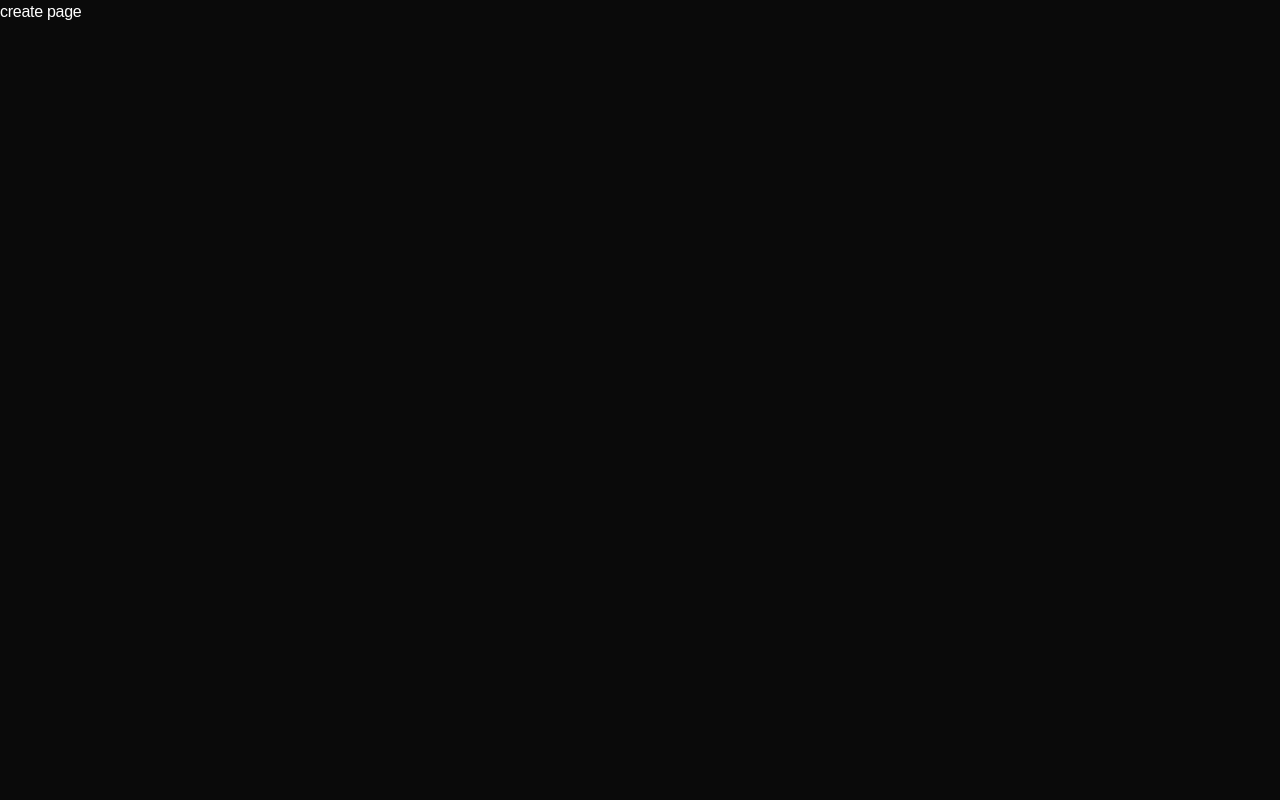
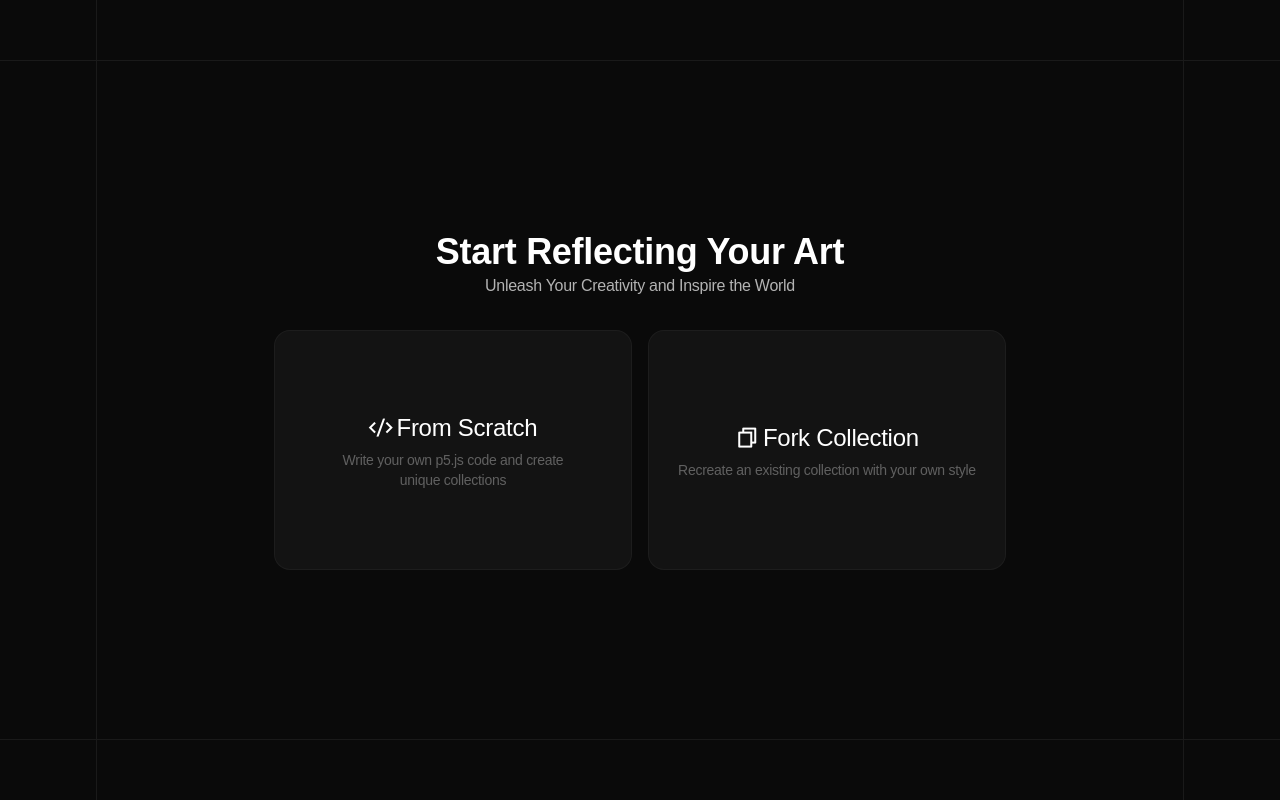
Before and after one commit to genartzcom/web-app, a Next.js app: page /create in a window 1280 px wide. Built offline with nearby package versions, Linux system fonts and the light colour scheme; a web font is replaced by a local one.

Commit message:
add: Create Page

```diff
--- /dev/null
+++ b/src/app/create/(others)/Deploy/page.tsx
@@ -0,0 +1,3 @@
+export default function DeployPage() {
+  return <div className={'flex flex-col'}>deploy page</div>;
+}
--- /dev/null
+++ b/src/app/create/(others)/customize/page.tsx
@@ -0,0 +1,3 @@
+export default function CustomizePage() {
+  return <div className={'flex flex-col'}>customize page</div>;
+}
--- /dev/null
+++ b/src/app/create/(others)/layout.tsx
@@ -0,0 +1,17 @@
+import Divider from '@/components/Divider';
+
+export default function Layout({
+  children,
+}: Readonly<{
+  children: React.ReactNode;
+}>) {
+  return (
+    <div className={'flex h-screen flex-col items-center'}>
+      <div className={'h-18 w-[calc(100%-192px)] max-w-[1400px] border-x border-x-neutral-600'}></div>
+      <Divider />
+      <div className={'relative h-full w-[calc(100%-192px)] max-w-[1400px] overflow-hidden border-x border-x-neutral-600 p-8'}>{children}</div>
+      <Divider />
+      <div className={'h-18 w-[calc(100%-192px)] max-w-[1400px] border-x border-x-neutral-600'}></div>
+    </div>
+  );
+}
--- /dev/null
+++ b/src/app/create/(others)/page.tsx
@@ -0,0 +1,83 @@
+import Image from 'next/image';
+import Link from 'next/link';
+
+export default function CreatePage() {
+  return (
+    <div className={'flex h-full w-full flex-col items-center justify-center gap-8'}>
+      <div className={'flex flex-col items-center'}>
+        <p className={'text-[36px] leading-[44px] font-semibold'}>Start Reflecting Your Art</p>
+        <p className={'font-medium text-neutral-300'}>Unleash Your Creativity and Inspire the World</p>
+      </div>
+      <div className={'flex h-60 w-full max-w-[732px] items-center gap-4'}>
+        <div className={'group h-full w-full'}>
+          <Link
+            href={'/create/customize'}
+            className={
+              'group relative flex h-full w-full flex-col items-center justify-center gap-1 overflow-hidden rounded-[16px] border border-neutral-100/4 bg-neutral-100/4 px-5'
+            }
+          >
+            <Image
+              className={'absolute z-[-1] h-full w-full object-cover opacity-0 transition duration-300 ease-in-out group-hover:opacity-[6%]'}
+              src={'/media/images/create/from-scratch.png'}
+              width={442}
+              height={248}
+              alt={'clone'}
+              draggable={false}
+            />
+            <div className={'flex items-center gap-1 text-[24px]'}>
+              <i className="ri-code-s-slash-line" />
+              <p>From Scratch</p>
+            </div>
+            <p className={'text-center text-sm text-pretty text-neutral-400 mix-blend-plus-lighter'}>
+              Write your own p5.js code and create unique collections
+            </p>
+          </Link>
+          <Image
+            className={
+              'absolute top-0 left-0 z-[-10] h-full w-full scale-200 object-cover opacity-0 blur-[32px] transition duration-300 ease-in-out group-hover:opacity-5'
+            }
+            src={'/media/images/create/from-scratch.png'}
+            width={442}
+            height={248}
+            alt={'from scratch'}
+            draggable={false}
+          />
+        </div>
+        <div className={'group h-full w-full'}>
+          <Link
+            href={'/create/customize'}
+            className={
+              'group relative flex h-full w-full flex-col items-center justify-center gap-1 overflow-hidden rounded-[16px] border border-neutral-100/4 bg-neutral-100/4 px-5'
+            }
+          >
+            <Image
+              className={'absolute z-[-1] h-full w-full object-cover opacity-0 transition duration-300 ease-in-out group-hover:opacity-[6%]'}
+              src={'/media/images/create/clone.png'}
+              width={442}
+              height={248}
+              alt={'from scratch'}
+              draggable={false}
+            />
+            <div className={'flex items-center gap-1 text-[24px]'}>
+              <i className="ri-file-copy-line" />
+              <p>Fork Collection</p>
+            </div>
+            <p className={'text-center text-sm text-pretty text-neutral-400 mix-blend-plus-lighter'}>
+              Recreate an existing collection with your own style
+            </p>
+          </Link>
+          <Image
+            className={
+              'absolute top-0 left-0 z-[-10] h-full w-full scale-200 object-cover opacity-0 blur-[32px] transition duration-300 ease-in-out group-hover:opacity-5'
+            }
+            src={'/media/images/create/clone.png'}
+            width={442}
+            height={248}
+            alt={'from scratch'}
+            draggable={false}
+          />
+        </div>
+      </div>
+    </div>
+  );
+}
--- a/src/app/create/page.tsx
+++ /dev/null
@@ -1,3 +0,0 @@
-export default function CreatePage() {
-  return <div>create page</div>;
-}
--- /dev/null
+++ b/src/components/Divider.tsx
@@ -0,0 +1,5 @@
+const Divider = () => {
+  return <div className="h-[1px] w-full bg-neutral-600"></div>;
+};
+
+export default Divider;
```
Also changed, not shown: public/media/images/create/clone.png (added), public/media/images/create/from-scratch.png (added).
